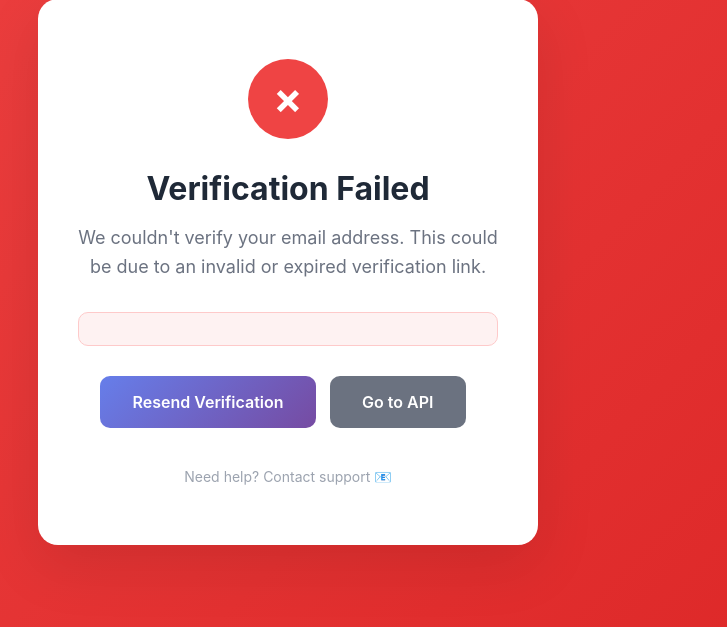
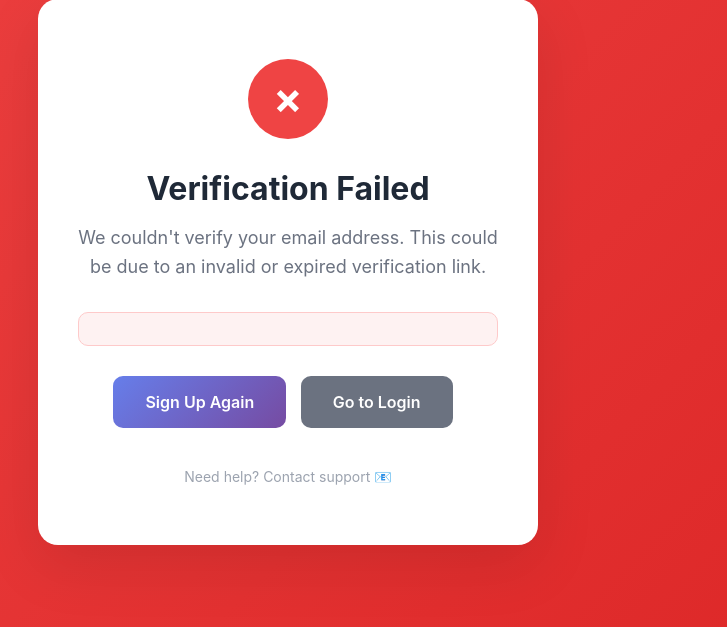
Before and after one commit to hotcalls/hotcalls_backend, a Django app: template core/templates/auth/verification_error.html in a window 1280 px wide. Shown: the part 128-755 px from the top of the page, without its empty margins (352-1079 px from the left). Run offline with Django 5.2, Linux system fonts and the light colour scheme; the template is opened without the code that fills it, so the values that code supplies are empty; parts of the project's set-up code (start-up, migrations or seed data) failed here and were passed over.

Commit message:
Update authentication templates with new login links
- Changed the "Request New Reset Link" button to redirect to the login page in `password_reset_error.html`.
- Updated the back link in `password_reset_request.html` to point to the login page.
- Replaced the "Resend Verification" and "Go to API" links with "Sign Up Again" and "Go to Login" in `verification_error.html`.
- Modified the API documentation link to redirect to the login page in `verification_success.html`.

```diff
--- a/core/templates/auth/password_reset_error.html
+++ b/core/templates/auth/password_reset_error.html
@@ -144,7 +144,7 @@
         </div>
         {% endif %}
 
-        <a href="/api/auth/password-reset/" class="btn">Request New Reset Link</a>
+        <a href="https://app.hotcalls.de/login" class="btn">Back to Login</a>
         <a href="/" class="btn btn-secondary">Go to Homepage</a>
 
         <div class="info-box">
--- a/core/templates/auth/password_reset_request.html
+++ b/core/templates/auth/password_reset_request.html
@@ -185,7 +185,7 @@
         </div>
 
         <div class="back-link">
-            <a href="/api/auth/login/">← Back to Login</a>
+            <a href="https://app.hotcalls.de/login">← Back to Login</a>
         </div>
     </div>
 
--- a/core/templates/auth/verification_error.html
+++ b/core/templates/auth/verification_error.html
@@ -118,8 +118,8 @@
             We couldn't verify your email address. This could be due to an invalid or expired verification link.
         </p>
         <div class="error-message">{{ error_message }}</div>
-        <a href="/api/auth/resend-verification/" class="button">Resend Verification</a>
-        <a href="/api/docs/" class="button secondary">Go to API</a>
+        <a href="https://app.hotcalls.de/signup" class="button">Sign Up Again</a>
+        <a href="https://app.hotcalls.de/login" class="button secondary">Go to Login</a>
         <div class="footer">
             Need help? Contact support 📧
         </div>
--- a/core/templates/auth/verification_success.html
+++ b/core/templates/auth/verification_success.html
@@ -114,7 +114,7 @@
             You can now access all features of HotCalls.
         </p>
         <div class="email">{{ email }}</div>
-        <a href="/api/docs/" class="button">Go to API Documentation</a>
+        <a href="https://app.hotcalls.de/login" class="button">Go to Login</a>
         <div class="footer">
             Welcome to HotCalls! 🔥
         </div>
```
